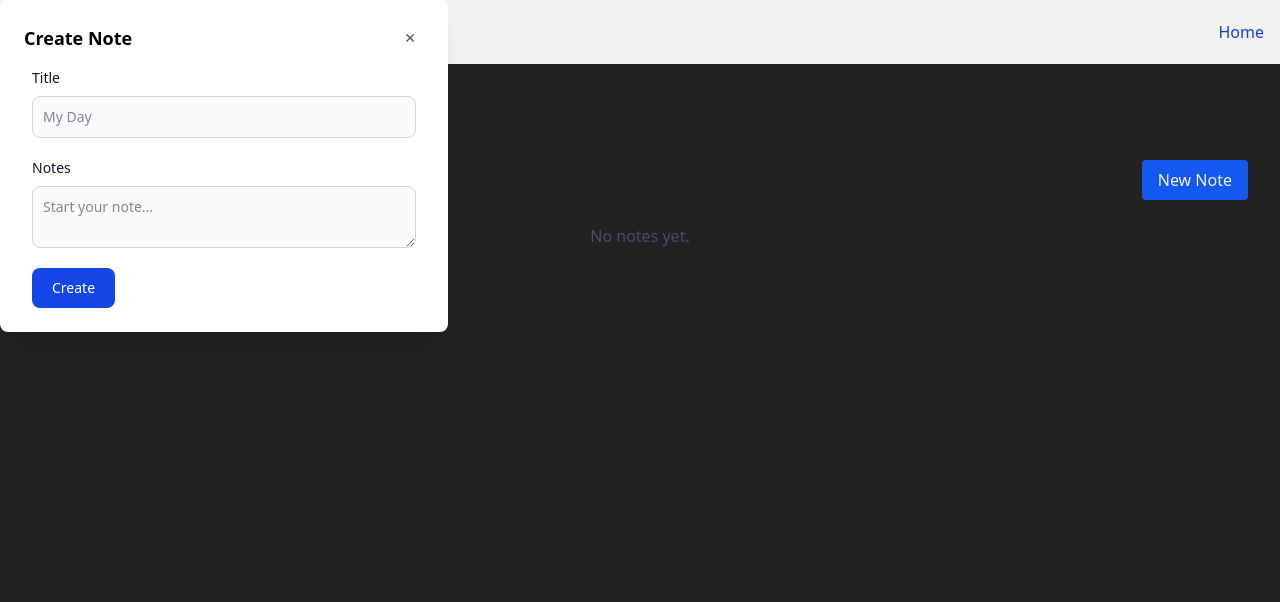
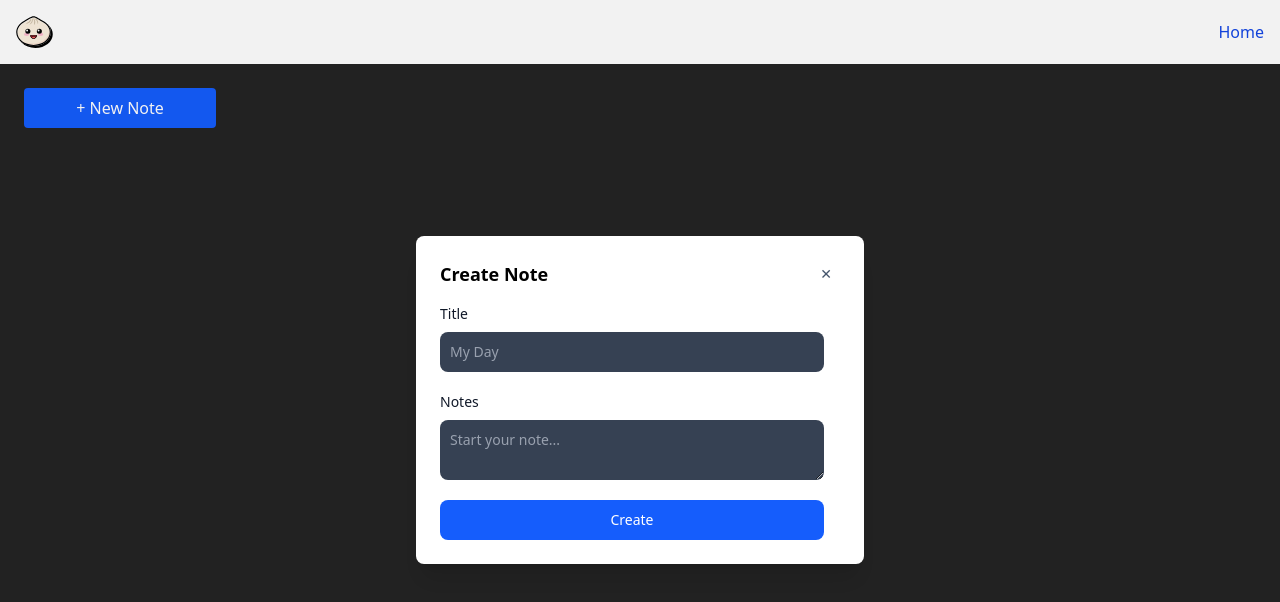
Before and after one commit to tyler-d-barrett/note-taking-training-project, a React (Vite) app: page / in a window 1280 px wide. Both pictures are taken after a click on the button "New Note". Shown: the top 602 px of the page. Built offline with nearby package versions, Linux system fonts and the light colour scheme.

Commit message:
add prettier tailwind plugin add basic NoteCard component fix dialog display

```diff
--- a/package.json
+++ b/package.json
@@ -12,11 +12,13 @@
     "bun-plugin-tailwind": "^0.1.2",
     "react": "^19",
     "react-dom": "^19",
-    "tailwindcss": "^4.1.11"
+    "tailwindcss": "^4.1.17"
   },
   "devDependencies": {
+    "@types/bun": "latest",
     "@types/react": "^19",
     "@types/react-dom": "^19",
-    "@types/bun": "latest"
+    "prettier": "^3.6.2",
+    "prettier-plugin-tailwindcss": "^0.7.1"
   }
 }
--- a/src/AddNote.tsx
+++ b/src/AddNote.tsx
@@ -32,18 +32,18 @@ export function AddNote({
   }
 
   return (
-    <form className="max-w-sm mx-auto" onSubmit={onSubmit}>
+    <form className="max-w-sm" onSubmit={onSubmit}>
       <div className="mb-5">
         <label
           htmlFor="title"
-          className="block mb-2 text-sm font-medium text-gray-900 dark:text-white text-left"
+          className="mb-2 block text-left text-sm font-medium text-gray-900"
         >
           Title
         </label>
         <input
           id="title"
           name="title"
-          className="bg-gray-50 border border-gray-300 text-gray-900 text-sm rounded-lg focus:ring-blue-500 focus:border-blue-500 block w-full p-2.5 dark:bg-gray-700 dark:border-gray-600 dark:placeholder-gray-400 dark:text-white dark:focus:ring-blue-500 dark:focus:border-blue-500"
+          className="block w-full rounded-lg bg-gray-700 p-2.5 text-sm text-white placeholder-gray-400 focus:ring-2 focus:ring-blue-500 focus:ring-offset-0 focus:outline-none"
           placeholder="My Day"
           required
         />
@@ -51,24 +51,25 @@ export function AddNote({
       <div className="mb-5">
         <label
           htmlFor="body"
-          className="block mb-2 text-sm font-medium text-gray-900 dark:text-white text-left"
+          className="mb-2 block text-left text-sm font-medium text-gray-900"
         >
           Notes
         </label>
         <textarea
           id="body"
           name="body"
-          className="block p-2.5 w-full text-sm text-gray-900 bg-gray-50 rounded-lg border border-gray-300 focus:ring-blue-500 focus:border-blue-500 dark:bg-gray-700 dark:border-gray-600 dark:placeholder-gray-400 dark:text-white dark:focus:ring-blue-500 dark:focus:border-blue-500"
+          className="block w-full rounded-lg bg-gray-700 p-2.5 text-sm text-white placeholder-gray-400 focus:ring-2 focus:ring-blue-500 focus:ring-offset-0 focus:outline-none"
           placeholder="Start your note..."
         ></textarea>
       </div>
-      <button
-        type="submit"
-        className="text-white bg-blue-700 hover:bg-blue-800 focus:ring-4 focus:outline-none focus:ring-blue-300 font-medium rounded-lg text-sm w-full sm:w-auto px-5 py-2.5 text-center dark:bg-blue-600 dark:hover:bg-blue-700 dark:focus:ring-blue-800"
-      >
-        {submitting ? "Creating…" : "Create"}
-      </button>
-
+      <div className="flex justify-center">
+        <button
+          type="submit"
+          className="w-full rounded-lg bg-blue-600 px-5 py-2.5 text-center text-sm font-medium text-white hover:bg-blue-700 focus:ring-4 focus:ring-blue-500 focus:outline-none"
+        >
+          {submitting ? "Creating…" : "Create"}
+        </button>
+      </div>
       {error && <p className="mt-3 text-sm text-red-600">{error}</p>}
     </form>
   );
--- a/src/App.tsx
+++ b/src/App.tsx
@@ -2,13 +2,15 @@ import { useState, useEffect, useRef } from "react";
 import { AddNote } from "./AddNote";
 import { APITester } from "./APITester";
 import "./index.css";
+import { NoteCard } from "./NoteCard";
 
 import logo from "./logo.svg";
 import type { NewNote, Note } from "./shared/note";
 
 export function App() {
   const [notes, setNotes] = useState<Note[]>([]);
-  const dlgRef = useRef<HTMLDialogElement>(null);
+  const [isDialogOpen, setIsDialogOpen] = useState<boolean>(false);
+  const dialogRef = useRef<HTMLDialogElement>(null);
 
   async function createNote(input: NewNote) {
     const res = await fetch("/api/notes", {
@@ -23,16 +25,34 @@ export function App() {
     setNotes((prev) => [note, ...prev]);
   }
 
-  const openDialog = () => dlgRef.current?.showModal();
-  const closeDialog = () => dlgRef.current?.close();
+  useEffect(() => {
+    const dialog = dialogRef.current!;
+    if (!dialog) return;
+
+    if (isDialogOpen && !dialog.open) dialog.showModal();
+
+    if (!isDialogOpen && dialog.open) dialog.close();
+  }, [isDialogOpen]);
+
+  useEffect(() => {
+    const dlg = dialogRef.current!;
+    if (!dlg) return;
+    const onClose = () => setIsDialogOpen(false);
+    dlg.addEventListener("close", onClose);
+    dlg.addEventListener("cancel", onClose);
+    return () => {
+      dlg.removeEventListener("close", onClose);
+      dlg.removeEventListener("cancel", onClose);
+    };
+  }, []);
   // useEffect(() => {
   //   console.log("notes changed:", notes);
   // }, [notes]);
 
   return (
     <div>
-      <nav className="bg-white border-gray-200 dark:bg-gray-900">
-        <div className="max-w-7xl flex flex-wrap items-center justify-between mx-auto p-4">
+      <nav className="border-gray-200 bg-white dark:bg-gray-900">
+        <div className="mx-auto flex max-w-7xl flex-wrap items-center justify-between p-4">
           <a
             href="#"
             className="flex items-center space-x-3 rtl:space-x-reverse"
@@ -45,13 +65,13 @@ export function App() {
           <button
             data-collapse-toggle="navbar-default"
             type="button"
-            className="inline-flex items-center p-2 w-10 h-10 justify-center text-sm text-gray-500 rounded-lg md:hidden hover:bg-gray-100 focus:outline-none focus:ring-2 focus:ring-gray-200 dark:text-gray-400 dark:hover:bg-gray-700 dark:focus:ring-gray-600"
+            className="inline-flex h-10 w-10 items-center justify-center rounded-lg p-2 text-sm text-gray-500 hover:bg-gray-100 focus:ring-2 focus:ring-gray-200 focus:outline-none md:hidden dark:text-gray-400 dark:hover:bg-gray-700 dark:focus:ring-gray-600"
             aria-controls="navbar-default"
             aria-expanded="false"
           >
             <span className="sr-only">Open main menu</span>
             <svg
-              className="w-5 h-5"
+              className="h-5 w-5"
               aria-hidden="true"
               xmlns="http://www.w3.org/2000/svg"
               fill="none"
@@ -67,11 +87,11 @@ export function App() {
             </svg>
           </button>
           <div className="hidden w-full md:block md:w-auto" id="navbar-default">
-            <ul className="font-medium flex flex-col p-4 md:p-0 mt-4 border border-gray-100 rounded-lg bg-gray-50 md:flex-row md:space-x-8 rtl:space-x-reverse md:mt-0 md:border-0 md:bg-white dark:bg-gray-800 md:dark:bg-gray-900 dark:border-gray-700">
+            <ul className="mt-4 flex flex-col rounded-lg border border-gray-100 bg-gray-50 p-4 font-medium md:mt-0 md:flex-row md:space-x-8 md:border-0 md:bg-white md:p-0 rtl:space-x-reverse dark:border-gray-700 dark:bg-gray-800 md:dark:bg-gray-900">
               <li>
                 <a
                   href="#"
-                  className="block py-2 px-3 text-white bg-blue-700 rounded-sm md:bg-transparent md:text-blue-700 md:p-0 dark:text-white md:dark:text-blue-500"
+                  className="block rounded-sm bg-blue-700 px-3 py-2 text-white md:bg-transparent md:p-0 md:text-blue-700 dark:text-white md:dark:text-blue-500"
                   aria-current="page"
                 >
                   Home
@@ -82,47 +102,48 @@ export function App() {
         </div>
       </nav>
 
-      <div className="max-w-7xl mx-auto p-8 text-center relative z-10">
-        {/* <div className="flex justify-center items-center gap-8 mb-8">
-        <img
-          src={logo}
-          alt="Bun Logo"
-          className="h-24 p-6 transition-all duration-300 hover:drop-shadow-[0_0_2em_#646cffaa] scale-120"
-        />
-        <img
-          src={reactLogo}
-          alt="React Logo"
-          className="h-24 p-6 transition-all duration-300 hover:drop-shadow-[0_0_2em_#61dafbaa] animate-[spin_20s_linear_infinite]"
-        />
-      </div> */}
-        {/* {notes.length == 0 && <AddNote onCreate={createNote} />} */}
-      </div>
-      <div className="max-w-7xl mx-auto p-8 relative z-10">
-        <div className="flex justify-end">
+      {!isDialogOpen && notes.length === 0 && (
+        <div className="relative z-10 mx-auto flex max-w-7xl flex-col items-center gap-5 p-8">
+          {
+            <p className="mt-6 text-center text-white">
+              No notes yet. Let's get started!
+            </p>
+          }
+
+          <div>
+            <button
+              onClick={() => setIsDialogOpen(true)}
+              className="rounded bg-blue-600 px-4 py-2 text-white hover:bg-blue-700"
+            >
+              New Note
+            </button>
+          </div>
+        </div>
+      )}
+
+      <div className="grid grid-cols-1 gap-4 p-6 md:grid-cols-6">
+        <div className="flex">
           <button
-            onClick={openDialog}
-            className="rounded bg-blue-600 px-4 py-2 text-white hover:bg-blue-700"
+            onClick={() => setIsDialogOpen(true)}
+            className="m-auto h-full w-full justify-center rounded bg-blue-600 px-4 py-2 text-white hover:bg-blue-700"
           >
-            New Note
+            + New Note
           </button>
         </div>
-
-        {/* your existing list / empty state */}
-        {notes.length === 0 && (
-          <p className="mt-6 text-center text-slate-600">No notes yet.</p>
-        )}
+        {notes.map((n: Note) => (
+          <NoteCard key={n.id} note={n} />
+        ))}
       </div>
 
-      {/* Modal */}
       <dialog
-        ref={dlgRef}
-        className="rounded-lg p-0 w-full max-w-md shadow-xl backdrop:opacity-50"
+        ref={dialogRef}
+        className="fixed inset-0 m-auto w-full max-w-md rounded-lg shadow-xl backdrop:opacity-50"
       >
         <div className="p-6">
           <div className="mb-4 flex items-center justify-between">
             <h2 className="text-lg font-semibold">Create Note</h2>
             <button
-              onClick={closeDialog}
+              onClick={() => setIsDialogOpen(false)}
               className="rounded px-2 py-1 text-sm text-slate-600 hover:bg-slate-100"
             >
               ✕
@@ -131,16 +152,11 @@ export function App() {
 
           <AddNote
             onCreate={async (n) => {
-              await createNote(n); // make note server-side (echo) + add to state
-              closeDialog(); // then close the modal
+              await createNote(n);
+              setIsDialogOpen(false);
             }}
           />
         </div>
-
-        {/* optional: click outside / ESC already supported by <dialog> */}
-        <form method="dialog" className="hidden">
-          <button>close</button>
-        </form>
       </dialog>
     </div>
   );
--- /dev/null
+++ b/src/NoteCard.tsx
@@ -0,0 +1,15 @@
+import type { Note } from "./shared/note";
+
+export function NoteCard({ note }: { note: Note }) {
+  return (
+    <article className="max-w-sm rounded border bg-white p-4 shadow-sm">
+      <h2 className="text-lg font-semibold">{note.title}</h2>
+      <p className="mt-1 text-sm whitespace-pre-wrap text-slate-700">
+        {note.body}
+      </p>
+      <time className="mt-2 block text-xs text-slate-500">
+        {new Date(note.createdAt).toLocaleString()}
+      </time>
+    </article>
+  );
+}
--- a/src/index.css
+++ b/src/index.css
@@ -2,13 +2,17 @@
 
 @layer base {
   :root {
-    @apply text-[rgba(255,255,255,0.87)] bg-[#242424] font-sans;
+    @apply bg-[#242424] font-sans text-[rgba(255,255,255,0.87)];
   }
   /*
   body {
     @apply grid place-items-center min-w-[320px] min-h-screen relative m-0;
   } */
 }
+
+/* html {
+  @apply scrollbar-gutter: stable both-edges;
+} */
 
 /* body::before {
   content: "";
```
Also changed, not shown: 2 other files (tests, documents, lock files or other folders).
